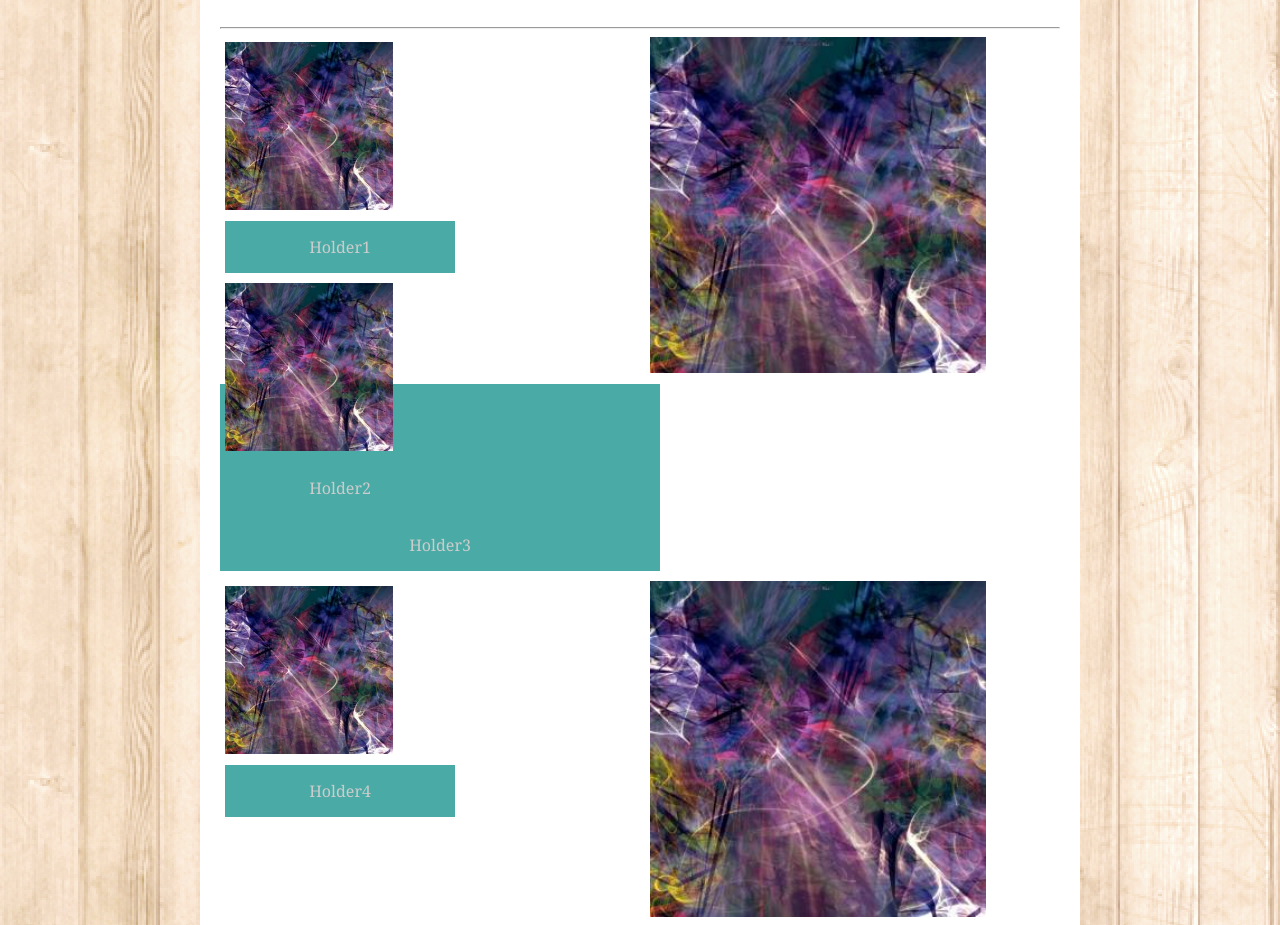
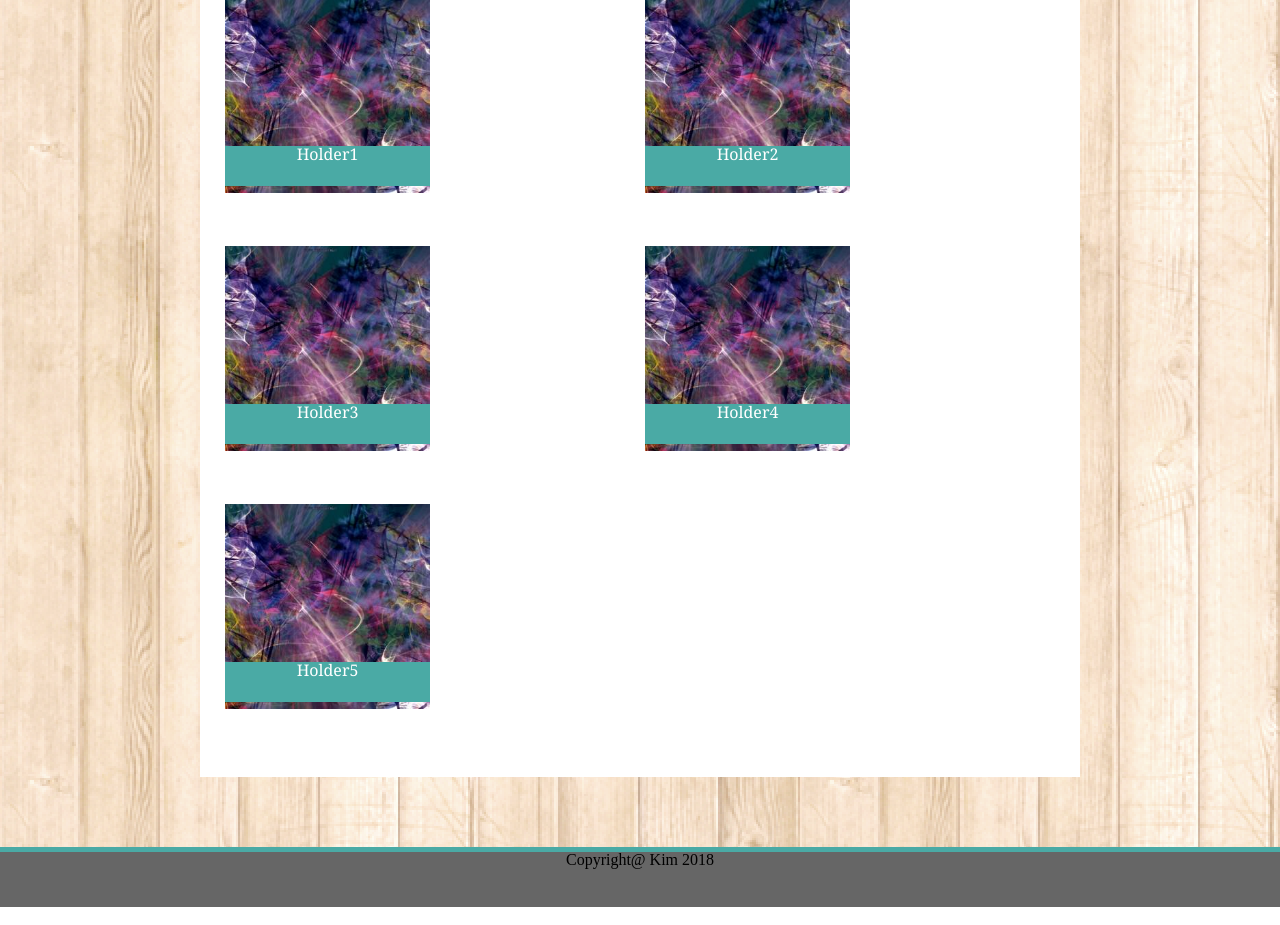
Before and after one commit to kimmie10/Basic-Portfoilo, a plain HTML site: page portfolio.html in a window 1280 px wide. Shown: the part 200-1125 px from the top of the page. Drawn offline with Linux system fonts and the light colour scheme.

Commit message:
Fixes after submission to portfolio, footer etc

```diff
--- a/assets/css/style.css
+++ b/assets/css/style.css
@@ -1,3 +1,9 @@
+/* Styling for Header and main content of all pages*/
+
+* {
+    box-sizing: border-box;
+}
+
 body {
     background-image: url(../images/tileable_wood_texture_@2X.png);
     font-size: inherit;
@@ -11,10 +17,10 @@ h1 {
     font-size: 30px;
     color: white;
     background-color:#4aaaa5;
-    height: 35px;
+
     padding: 20px;
     border: 10px;
-    margin: 0px 0px 0px 200px;
+    margin: 5px 0px 0px 200px;
     text-align: center;
     float: left;
 }
@@ -22,7 +28,6 @@ h1 {
 h2 {
     color: #4aaaa5;
     font-size: 30px;
-    margin-bottom: 30px;
 }
 
 nav {
@@ -64,7 +69,6 @@ header {
     border-color: #dddddd;
     padding: 20px;
     background-color: #ffffff;
-    overflow: hidden;
     line-height: 2;
 }
 
@@ -78,6 +82,8 @@ nav ul li {
 
 }
 
+/* Begin styling for content specific to Contact Page*/
+
 label {
     display: inline-block;
     padding: 12px 12px 12px 0px;
@@ -85,12 +91,12 @@ label {
 
 textarea {
     height: 200px;
-    width: 900px;
+    width: 800px;
 }
 
 input {
     height: 20px;
-    width: 900px;
+    width: 800px;
     padding: 12px;
 
 }
@@ -102,57 +108,63 @@ input {
     width: 80px;
 }
 
-.holder {
-    margin: 20px;
-    float: left;
-    width: 50px;
-    height: 50px;
-    font-family: 'Arial', 'Helvetica Neue', Helvetica, sans-serif;
-}
+/* Begin styling for content specific to portfolio page.*/
 
 .text-block {
-    bottom: 20px;
+    position: relative;
+    bottom: 50px;
     background-color: #4aaaa5;
-    color: #cccccc;
+    color: white;
     font-family: Georgia, 'Times New Roman', Times, serif;
-    padding: 10px;
     width: 50%;
-    margin-bottom: 10px;
+    height: 40px;
     text-align: center;
-
 }
 
 .projects {
     margin: 40px 200px;
+    margin-top: 40px;
     border-color: #dddddd;
     padding: 20px;
     background-color: #ffffff;
-    line-height: 2;
+
 }
 
-.column {
+img {
+    max-width: 50%;
+    height: auto;
+}
+
+.column1 {
     float: left;
     width: 50%;
     padding: 5px;
+    bottom: 8px;
 }
 
-.row::after {
-    content: "";
-    clear: both;
-    display: table;
+.column2 {
+    float: right;
+    width: 50%;
+    padding: 5px;
+    bottom: 8px;
 }
 
-.flexFooter {
-    flex: 1 0 auto;
+.row > .column {
+    padding: 8px;
 }
 
+.row:after {
+    content: "";
+    display: table;
+    clear: both;
+}
+
+/* Styling for all page footers*/
+
 .footer {
-    padding-top: 30px;
     margin-top: 30px;
     border-top: 5px solid #4aaaa5;
-    height: 25px;
+    height: 60px;
     background-color: #666666;
-    text-align: center;
-    flex-shrink: 0;
-
+    text-align-last: center;
 }
--- a/portfolio.html
+++ b/portfolio.html
@@ -27,50 +27,43 @@
     <div class="projects">
         <h2>Portfolio</h2>
         <hr>
-        <div class="row">
-            <div class="column">
-                <div class="Holder">
-                    <img src="assets/images/300x300.jpg" alt="placeholder" style="width: 40%";>
+        <div class="row1">
+            <div class="column1">
+                <img src="assets/images/300x300.jpg" alt="placeholder" style="width: 100%";>
                 <div class="text-block">
                      Holder1
                 </div>
             </div>
-
-                <div class="Holder">
-                    <img src="assets/images/300x300.jpg" alt="placeholder" style="width: 40%";>
+            <div class="column2">
+                <img src="assets/images/300x300.jpg" alt="placeholder" style="width: 100%";>
                 <div class="text-block">
                     Holder2
                 </div>
             </div>
         </div>
-        <div class="row">
-                <div class="Holder">
-                    <img src="assets/images/300x300.jpg" alt="placeholder" style="width: 40%";>
-
+        <div class="row2">
+            <div class="column1">
+                <img src="assets/images/300x300.jpg" alt="placeholder" style="width: 100%";>
                 <div class="text-block">
                     Holder3
                 </div>
             </div>
-            </div>
-            <div class="column">
-                <div class="Holder">
-                    <img src="assets/images/300x300.jpg" alt="placeholder" style="width: 40%";>
+            <div class="column2">
+                <img src="assets/images/300x300.jpg" alt="placeholder" style="width: 100%";>
                 <div class="text-block">
                     Holder4
                 </div>
             </div>
         </div>
-        <div class="row">
-                <div class="Holder">
-                    <img src="assets/images/300x300.jpg" alt="placeholder" style="width: 40%";>
+        <div class="row3">
+            <div class="column1">
+                <img src="assets/images/300x300.jpg" alt="placeholder" style="width: 100%";>
                 <div class="text-block">
                     Holder5
                 </div>
             </div>
         </div>
     </div>
-    </div>
-
 
         <footer class="footer">Copyright@ Kim 2018</footer>
 
```
Also changed, not shown: contact.html (+1 -2 lines), index.html (+0 -3 lines). Lines whose indentation alone changed are shown as unchanged.
